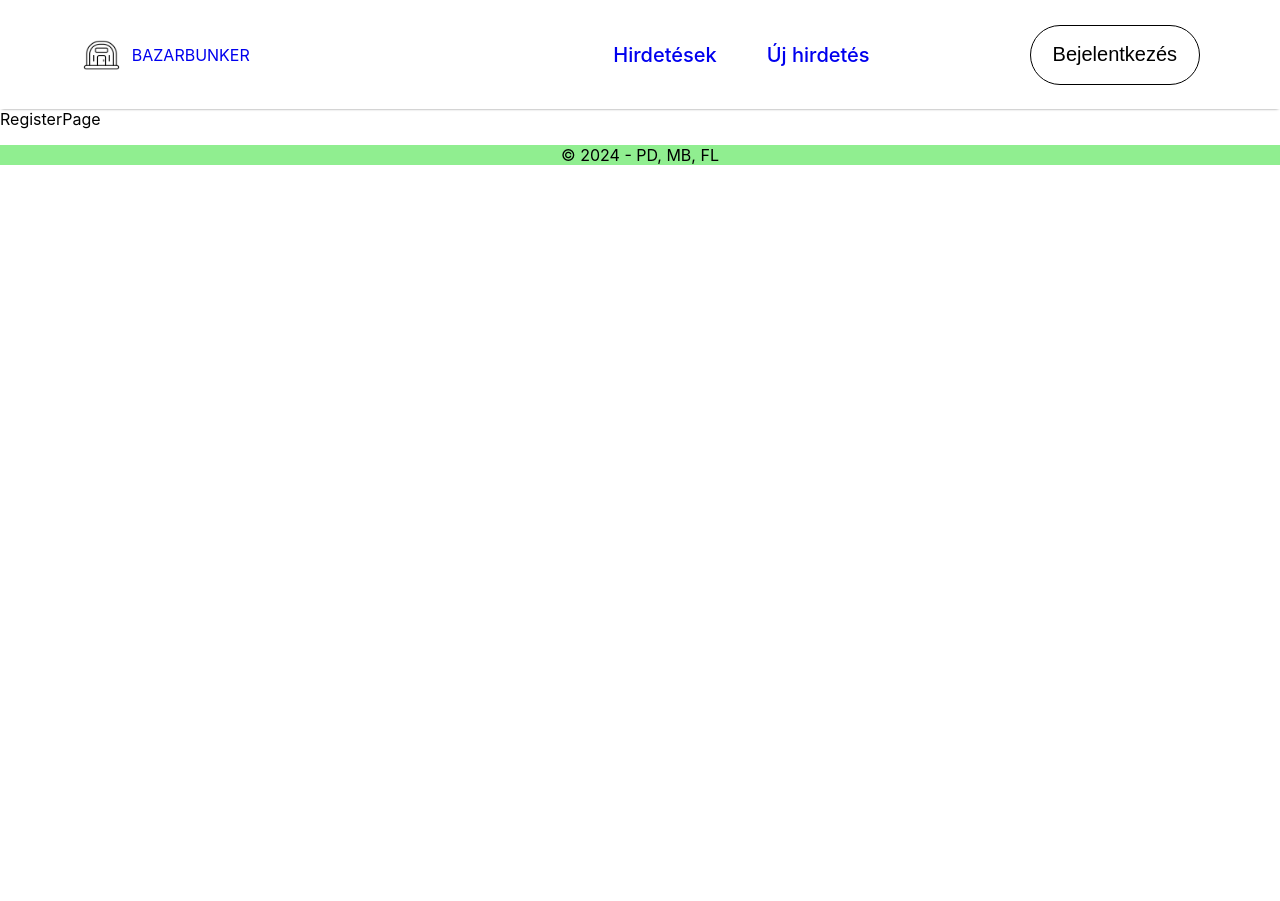
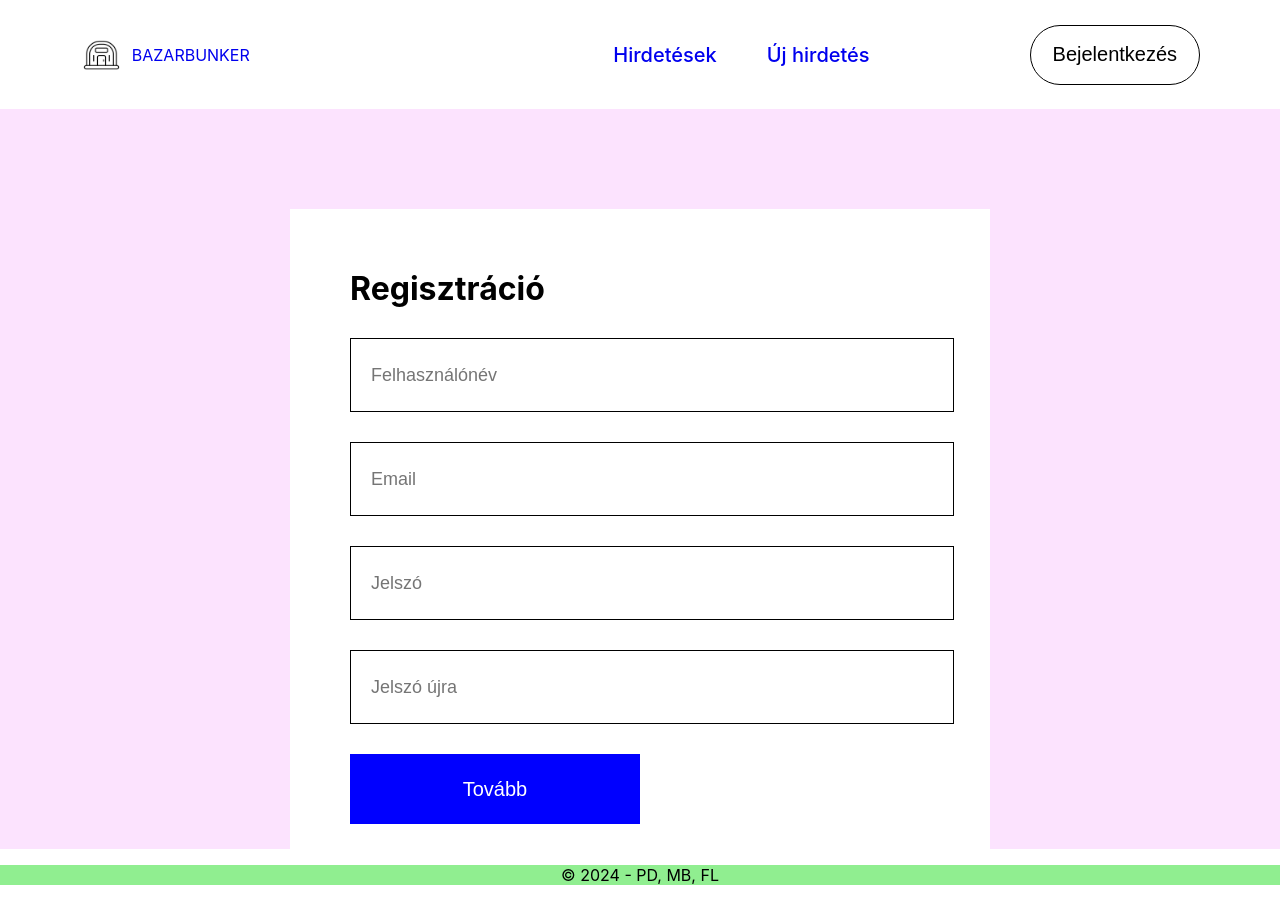
Before and after one commit to farkaslevente/14AA-D-BazarBunker, a React (Create React App) app in the folder frontend_new/: page /regisztracio in a window 1280 px wide. Before the commit the page ends 800 px from the top, so only its background shows below. Built offline with nearby package versions, Linux system fonts and the light colour scheme.

Commit message:
RegisterPage done next: dataregisterpage

```diff
--- a/frontend_new/src/App.js
+++ b/frontend_new/src/App.js
@@ -8,6 +8,7 @@ import { NewAdPage } from './Pages/NewAdPage';
 import { AdDetailsPage } from './Pages/AdDetailsPage';
 import { Footer } from './Components/Footer/Footer';
 import { RegisterPage } from './Pages/RegisterPage';
+import { DataRegisterPage } from './Pages/DataRegisterPage';
 
 function App() {
   return (
@@ -19,6 +20,7 @@ function App() {
           <Route path='/' element={<WelcomePage/>}/>
           <Route path='/bejelentkezes' element={<LoginPage/>}/>
           <Route path='/regisztracio' element={<RegisterPage/>}/>
+          <Route path='/adatregisztracio' element={<DataRegisterPage/>}/>
           <Route path='/hirdetesek' element={<AllAdsPage/>}>
             <Route path=':hirdetesId' element={<AdDetailsPage/>}/>
           </Route>
--- /dev/null
+++ b/frontend_new/src/Pages/CSS/RegisterPage.css
@@ -0,0 +1,47 @@
+.registerpage {
+    width: 100%;
+    height: 80vh;
+    background: #fce3fe;
+    padding-top: 100px;
+}
+
+.register-container {
+    width: 580px;
+    height: 600px;
+    background: white;
+    margin: auto;
+    padding: 40px 60px;
+}
+
+.register-container h1 {
+    margin: 20px 0px;
+}
+
+.register-fields {
+    display:  flex;
+    flex-direction: column;
+    gap: 30px;
+    margin-top: 30px;
+}
+
+.register-fields input {
+    height: 70px;
+    width: 100%;
+    padding-left: 20px;
+    border: 1px solid black;
+    outline: none;
+    color: #fce3fe;
+    font-size: 18px;
+}
+
+.register-container button {
+    width: 50%;
+    height: 70px;
+    color: white;
+    background: blue;
+    margin-top: 30px;
+    border: none;
+    font-size: 20px;
+    font-weight: 500;
+    cursor: pointer;
+}
--- /dev/null
+++ b/frontend_new/src/Pages/DataRegisterPage.jsx
@@ -0,0 +1,7 @@
+import React from 'react'
+
+export const DataRegisterPage = () => {
+  return (
+    <div>DataRegisterPage</div>
+  )
+}
--- a/frontend_new/src/Pages/RegisterPage.jsx
+++ b/frontend_new/src/Pages/RegisterPage.jsx
@@ -1,7 +1,23 @@
 import React from 'react'
+import './CSS/RegisterPage.css'
+import { Navigate, useNavigate } from 'react-router-dom'
 
 export const RegisterPage = () => {
+  const Navigate = useNavigate()
   return (
-    <div>RegisterPage</div>
+    <div className='registerpage'>
+      <div className="register-container">
+        <h1>Regisztráció</h1>
+        <div className="register-fields">
+          <input type="text" placeholder='Felhasználónév'/>
+          <input type="email" placeholder='Email'/>
+          <input type="password" placeholder='Jelszó'/>
+          <input type="password" placeholder='Jelszó újra'/>
+        </div>
+        <div className="">
+          <button onClick={() => Navigate('/adatregisztracio')}>Tovább</button>
+        </div>
+      </div>
+    </div>
   )
 }
```
